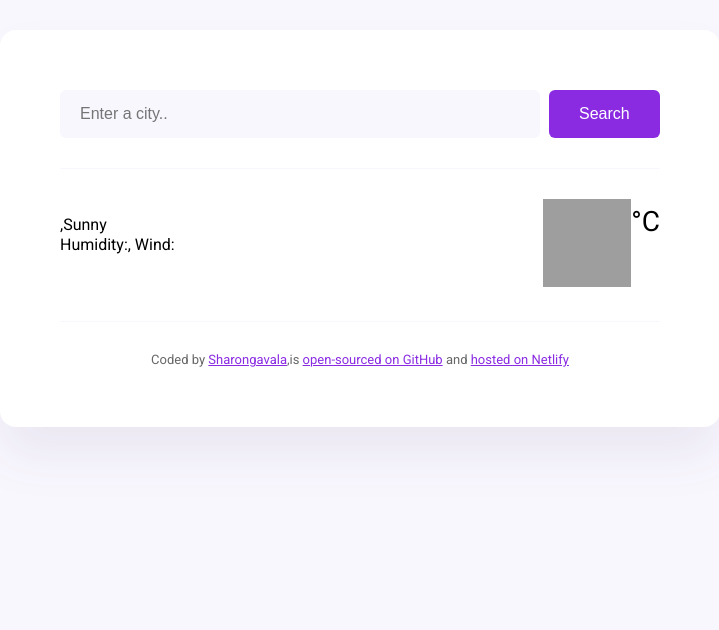
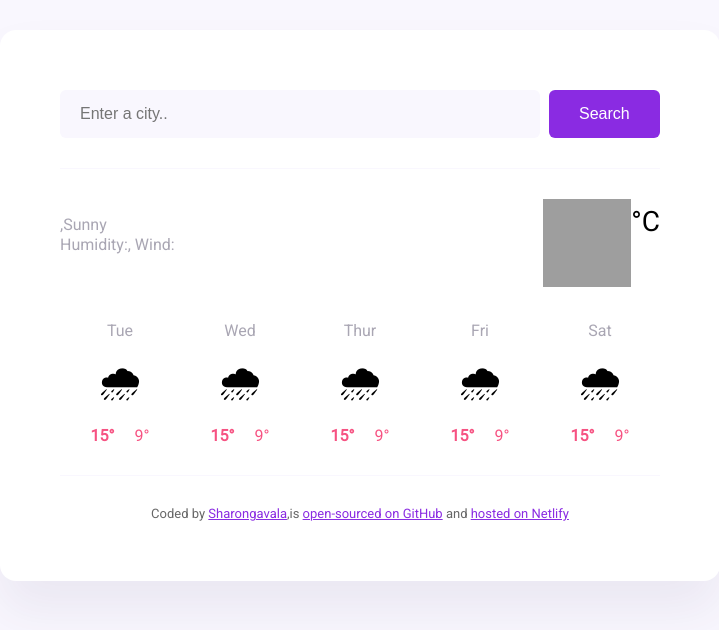
Before and after one commit to Sharongavala/Vanilaweatherproject, a plain HTML site: page index.html in a window 1280 px wide. Shown: the whole page, without its empty margins (280-999 px from the left). Drawn offline with nearby package versions, Linux system fonts and the light colour scheme; no server answers; grey boxes are pictures that could not be loaded.

Commit message:
injected HTML and CSS for weatherforecast

```diff
--- a/index.html
+++ b/index.html
@@ -51,6 +51,58 @@
             <div class="container-unit">°C</div>
           </div>
         </div>
+        <div class="weather-forecast">
+          <div class="weather-forecast-day">
+            <div class="weather-forecast-date">Tue</div>
+            <div class="weather-forecast-icon">🌧</div>
+            <div class="weather-forecast-temperatures">
+              <div class="weather-forecast-temperature">
+                <strong>15°</strong>
+              </div>
+              <div class="weather-forecast-temperature">9°</div>
+            </div>
+          </div>
+          <div class="weather-forecast-day">
+            <div class="weather-forecast-date">Wed</div>
+            <div class="weather-forecast-icon">🌧</div>
+            <div class="weather-forecast-temperatures">
+              <div class="weather-forecast-temperature">
+                <strong>15°</strong>
+              </div>
+              <div class="weather-forecast-temperature">9°</div>
+            </div>
+          </div>
+          <div class="weather-forecast-day">
+            <div class="weather-forecast-date">Thur</div>
+            <div class="weather-forecast-icon">🌧</div>
+            <div class="weather-forecast-temperatures">
+              <div class="weather-forecast-temperature">
+                <strong>15°</strong>
+              </div>
+              <div class="weather-forecast-temperature">9°</div>
+            </div>
+          </div>
+          <div class="weather-forecast-day">
+            <div class="weather-forecast-date">Fri</div>
+            <div class="weather-forecast-icon">🌧</div>
+            <div class="weather-forecast-temperatures">
+              <div class="weather-forecast-temperature">
+                <strong>15°</strong>
+              </div>
+              <div class="weather-forecast-temperature">9°</div>
+            </div>
+          </div>
+          <div class="weather-forecast-day">
+            <div class="weather-forecast-date">Sat</div>
+            <div class="weather-forecast-icon">🌧</div>
+            <div class="weather-forecast-temperatures">
+              <div class="weather-forecast-temperature">
+                <strong>15°</strong>
+              </div>
+              <div class="weather-forecast-temperature">9°</div>
+            </div>
+          </div>
+        </div>
       </main>
 
       <footer>
--- a/style.css
+++ b/style.css
@@ -50,7 +50,7 @@ main {
 .container-details {
   font-size: 16px;
   line-height: 20px;
-  color: rbga(0, 0, 0, 0.6);
+  color: rgba(39, 33, 66, 0.4);
 }
 .container-details strong {
   color: #f65282;
@@ -78,3 +78,29 @@ footer {
   font-size: 13px;
   color: rgba(0, 0, 0, 0.6);
 }
+.weather-forecast {
+  display: flex;
+  justify-content: space-around;
+  margin-top: 30px;
+}
+.weather-forecast-date {
+  text-align: center;
+  color: rgba(39, 33, 66, 0.4);
+  font-size: 16px;
+  line-height: 20px;
+  margin-bottom: 10px;
+}
+.weather-forecast-icon {
+  text-align: center;
+  font-size: 38px;
+}
+.weather-forecast-temperatures {
+  text-align: center;
+  color: #f65282;
+  display: flex;
+  justify-content: center;
+  margin-top: 10px;
+}
+.weather-forecast-temperature {
+  padding: 0 10px;
+}
```
